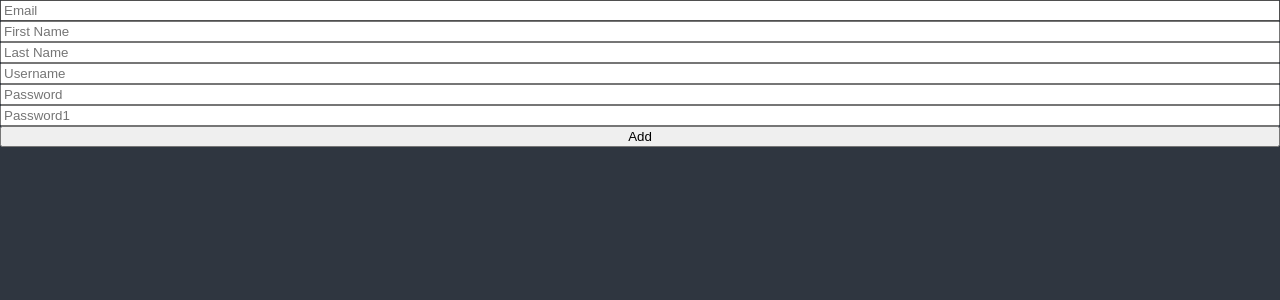
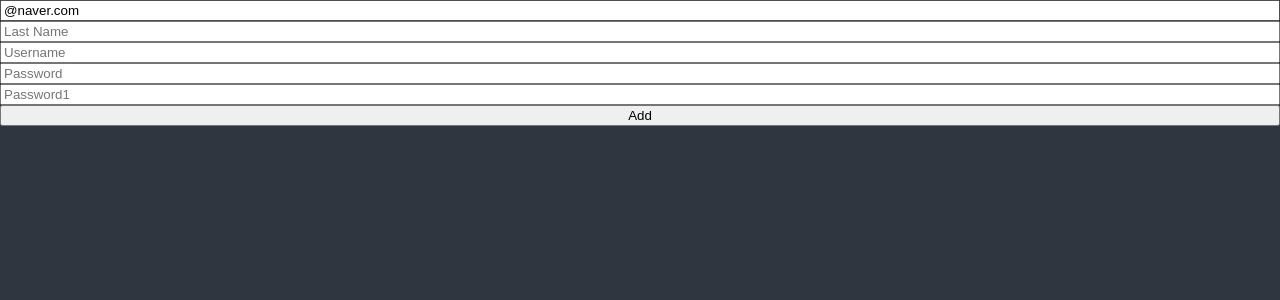
Before and after one commit to BornInTheMiddleOfUniverse/webster-with-react, a React (Create React App) app: page / in a window 1280 px wide. Shown: the top 300 px of the page. Built offline with nearby package versions, Linux system fonts and the light colour scheme.

Commit message:
form validation

```diff
--- a/src/ToDoList.tsx
+++ b/src/ToDoList.tsx
@@ -1,57 +1,64 @@
 import React, { useState } from "react";
 import { useForm } from "react-hook-form";
 
-// function ToDoList() {
-//   const [toDo, setToDo] = useState("");
-//   const onChange = (event: React.FormEvent<HTMLInputElement>) => {
-//     const {
-//       currentTarget: { value },
-//     } = event;
-//     setToDo(value);
-//   };
-//   const onSubmit = (event: React.FormEvent<HTMLFormElement>) => {
-//     event.preventDefault();
-//   };
-
-//   return (
-//     <div>
-//       <form onSubmit={onSubmit}>
-//         <input onChange={onChange} value={toDo} placeholder="Write a to do" />
-//         <button>Add</button>
-//       </form>
-//     </div>
-//   );
-// }
+interface IForm {
+  email: string;
+  firstName: string;
+  lastName: string;
+  username: string;
+  password: string;
+  password1: string;
+}
 
 function ToDoList() {
-  const { register, handleSubmit, formState } = useForm();
+  const {
+    register,
+    handleSubmit,
+    formState: { errors },
+  } = useForm<IForm>({
+    defaultValues: {
+      email: "@naver.com",
+    },
+  });
   const onValid = (data: any) => {
     console.log(data);
   };
-  console.log(formState.errors);
   return (
     <div>
       <form
         style={{ display: "flex", flexDirection: "column" }}
         onSubmit={handleSubmit(onValid)}
       >
-        <input {...register("email", { required: true })} placeholder="Email" />
         <input
-          {...register("firstName", { required: true })}
-          placeholder="First Name"
+          {...register("email", {
+            required: "Email is required",
+            pattern: {
+              value: /^[A-Za-z0-9._%+-]+@naver.com$/,
+              message: "Only naver.com emails allowed",
+            },
+          })}
+          placeholder="Email"
         />
+        <span>{errors?.email?.message}</span>
+
         <input
-          {...register("lastName", { required: true })}
+          {...register("lastName", { required: "write here" })}
           placeholder="Last Name"
         />
+        <span>{errors?.lastName?.message}</span>
+
         <input
-          {...register("username", { required: true, minLength: 10 })}
+          {...register("username", { required: "write here", minLength: 10 })}
           placeholder="Username"
         />
+        <span>{errors?.username?.message}</span>
+
         <input
-          {...register("password", { required: true, minLength: 5 })}
+          {...register("password", { required: "write here", minLength: 5 })}
           placeholder="Password"
         />
+        <span>{errors?.password?.message}</span>
+
         <input
           {...register("password1", {
             required: "Password is required",
@@ -62,6 +69,8 @@
           })}
           placeholder="Password1"
         />
+        <span>{errors?.password1?.message}</span>
+
         <button>Add</button>
       </form>
     </div>
```
